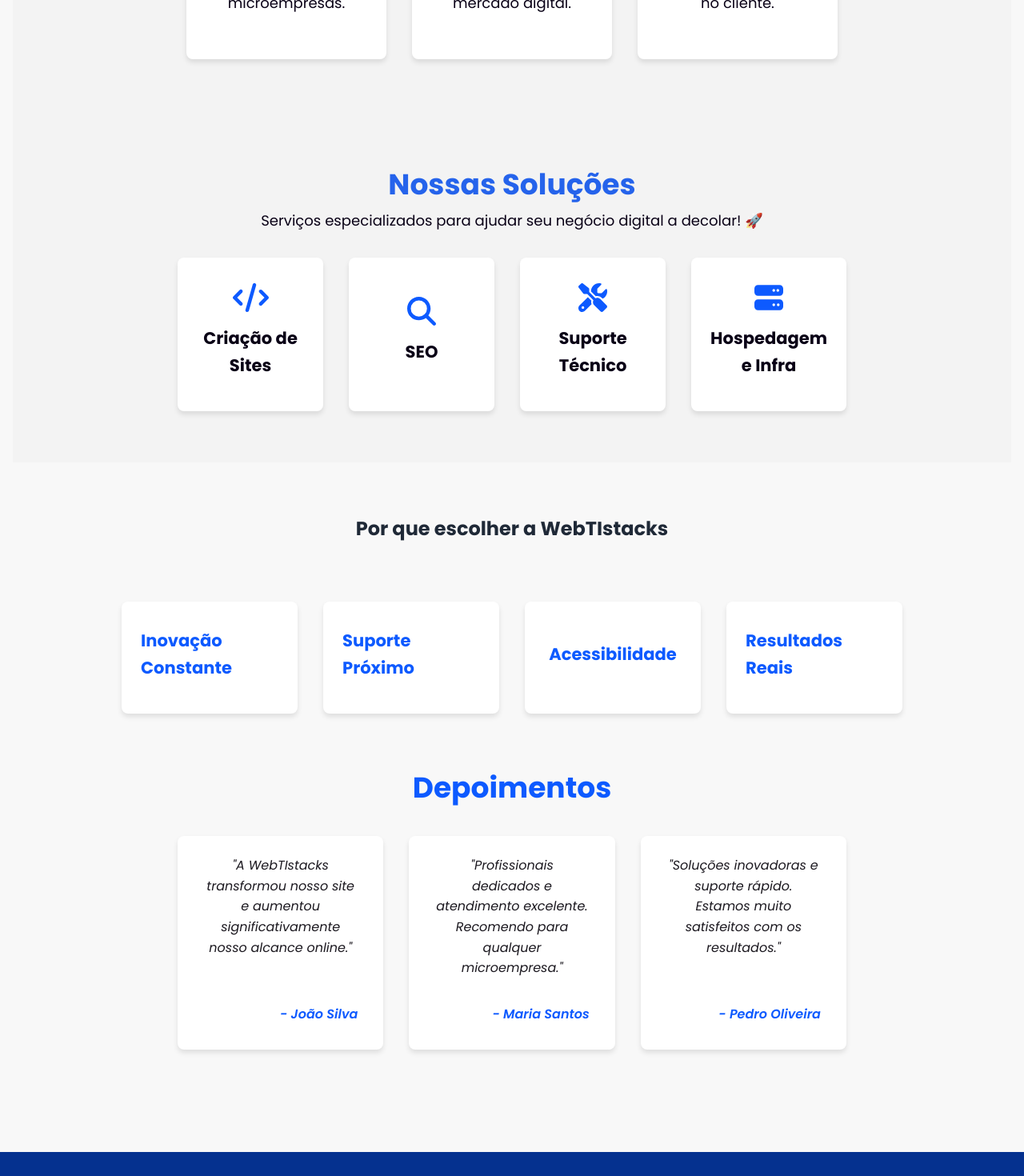
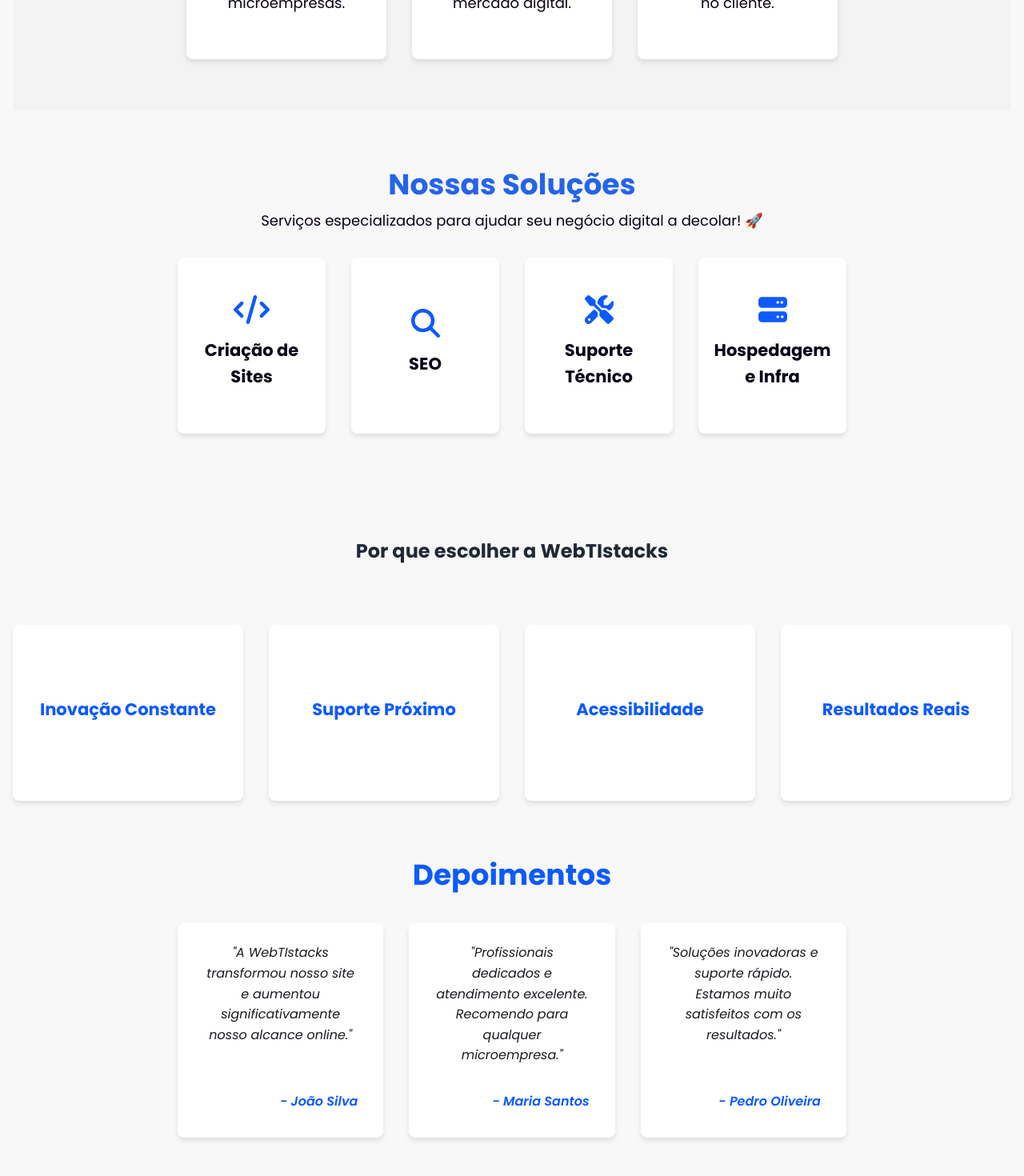
Before and after one commit to CarlosSilva09/WebTistacks, a React (Create React App) app: page / in a window 1280 px wide. Shown: the part 1260-2730 px from the top of the page at 80% size. Built offline with nearby package versions, Linux system fonts and the light colour scheme.

Commit message:
alteração em cards solutions e dos cards testimonials

```diff
--- a/src/App.js
+++ b/src/App.js
@@ -31,7 +31,7 @@
                 <About />
               </div>
 
-              <div className="bg-white-200 full-width">
+              <div className="bg-white-100 full-width">
                 <Solutions />
               </div>
 
--- a/src/styles/Solutions.css
+++ b/src/styles/Solutions.css
@@ -34,8 +34,8 @@
   padding: 2rem 1.5rem;
   border-radius: 0.5rem;
   box-shadow: 0 4px 6px rgb(0 0 0 / 0.1);
-  flex: 1 1 200px;
-  max-width: 220px;
+  width: 220px; /* Largura fixa */
+  height: 220px; /* Altura fixa */
   font-weight: 600;
   color: #090016;
   display: flex;
@@ -46,6 +46,7 @@
   transition: transform 0.3s ease, box-shadow 0.3s ease;
   cursor: pointer;
   text-align: center;
+  overflow: hidden; /* Garante que o conteúdo não ultrapasse o card */
 }
 
 .icon {
--- a/src/styles/Testimonials.css
+++ b/src/styles/Testimonials.css
@@ -31,6 +31,45 @@
   display: flex;
   flex-direction: column;
   justify-content: space-between;
+  position: relative;
+  overflow: hidden;
+  z-index: 1;
+}
+
+/* Efeito de borda que escaneia da direita para esquerda */
+.testimonial-card::after {
+  content: '';
+  position: absolute;
+  top: 0;
+  right: 0;
+  width: 0;
+  height: 100%;
+  background: linear-gradient(90deg, transparent, #f7f9ff, #e9efff);
+  z-index: -1;
+  transition: width 0.6s cubic-bezier(0.25, 0.8, 0.25, 1); /* Animação suave */
+  transform-origin: right;
+}
+
+.testimonial-card:hover::after {
+  width: 100%;
+  right: auto;
+  left: 0;
+}
+
+.testimonial-card::before {
+  content: '';
+  position: absolute;
+  top: 0;
+  left: 0;
+  right: 0;
+  bottom: 0;
+  border: 2px solid transparent;
+  border-radius: 0.5rem;
+  transition: border-color 0.3s ease 0.4s; /* Aparece no final da animação */
+}
+
+.testimonial-card:hover::before {
+  border-color: #c3c9ff;
 }
 
 .testimonial-card h4 {
--- a/src/styles/WhyChooseUs.css
+++ b/src/styles/WhyChooseUs.css
@@ -30,7 +30,8 @@
   border-radius: 0.5rem;
   box-shadow: 0 4px 6px rgb(0 0 0 / 0.1);
   flex: 1 1 200px;
-  max-width: 220px;
+  width: 220px; /* Largura fixa */
+  height: 220px;/* Altura fixa */
   font-weight: 600;
   color: #0d5aff;
   display: flex;
@@ -39,6 +40,7 @@
   font-size: 1.125rem;
   transition: transform 0.3s ease, box-shadow 0.3s ease;
   cursor: pointer;
+  overflow: hidden; /* Garante que o conteúdo não ultrapasse o card */
 }
 
 .why-card:hover {
```
